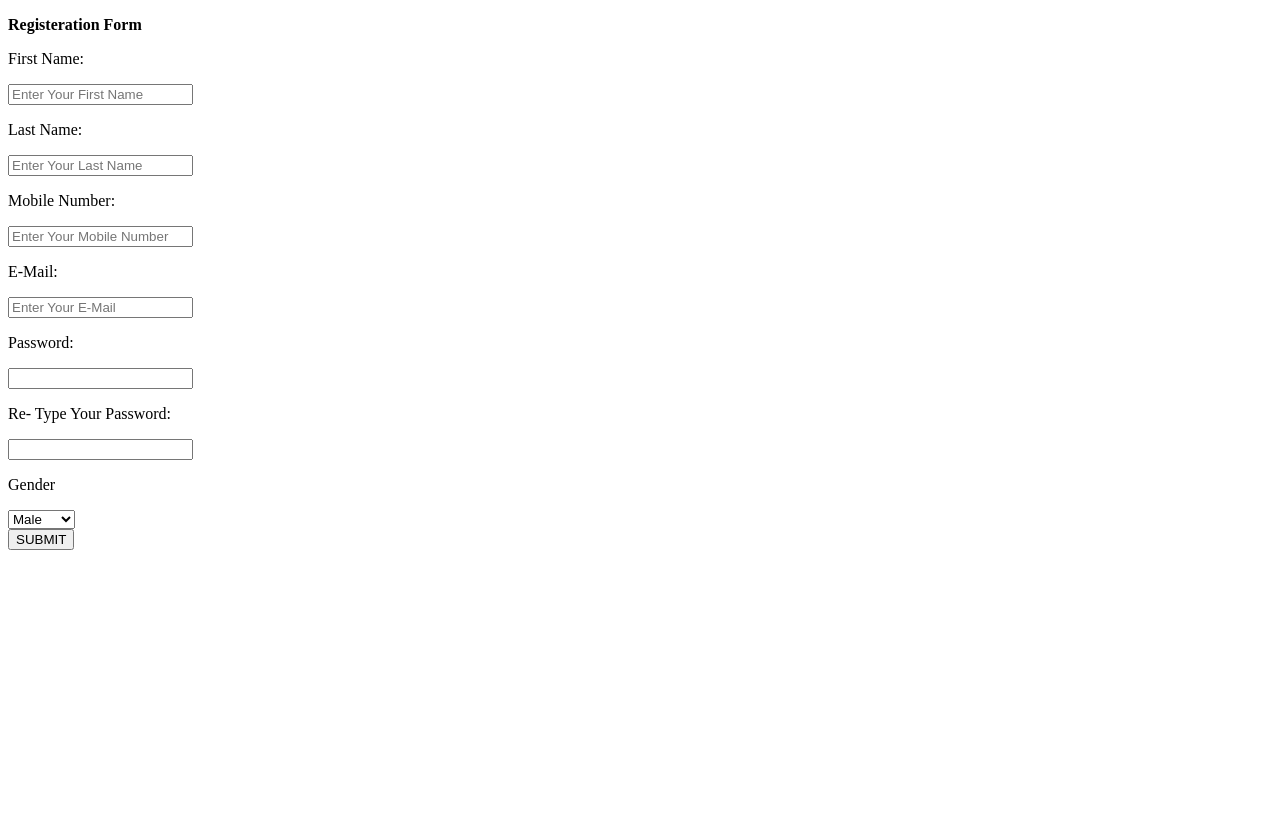
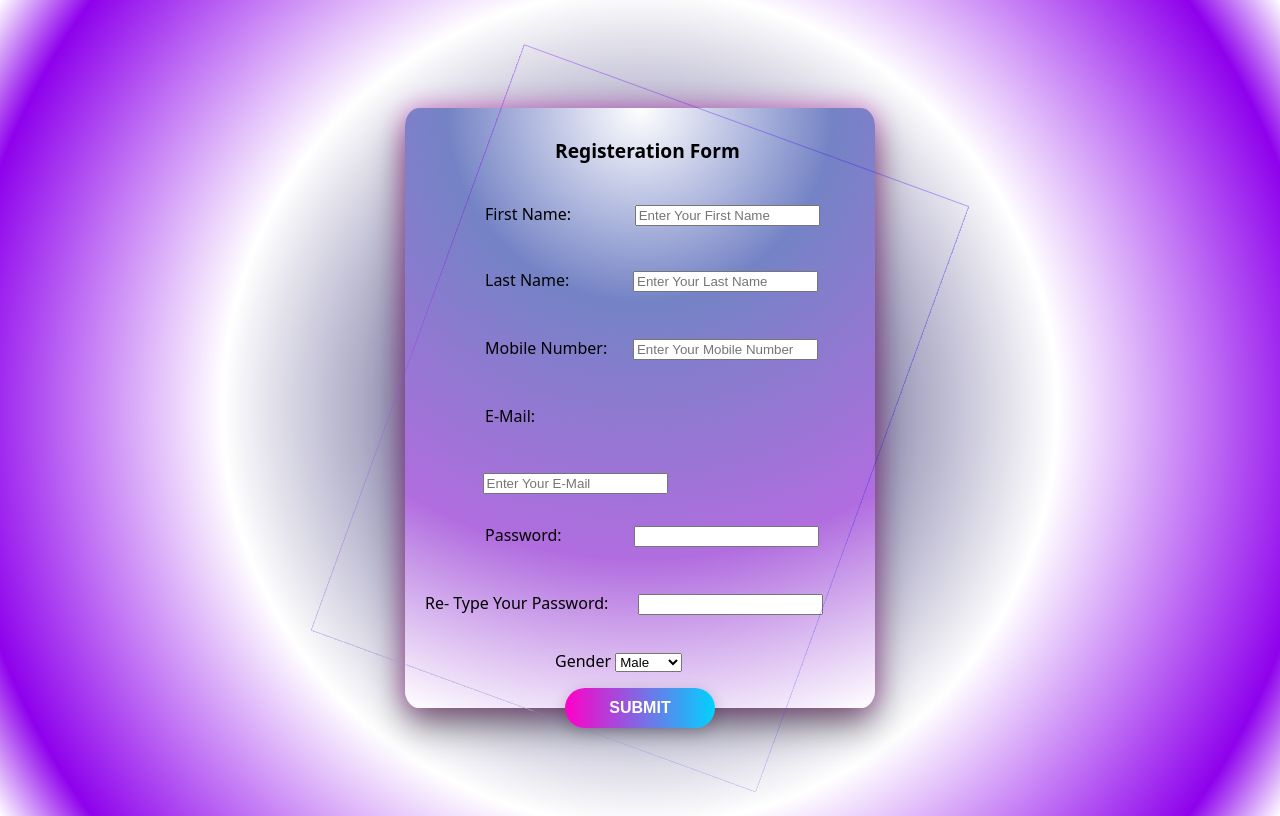
Before and after one commit to Kiranshivakumar21/Registration-Form, a plain HTML site: page index.html in a window 1280 px wide. Drawn offline with Linux system fonts and the light colour scheme.

Commit message:
Registration-Form_2

```diff
--- a/index.html
+++ b/index.html
@@ -8,7 +8,7 @@
     <title>Document</title>
 
 </head>
-<link rel="stylesheet" href="./form.css">
+<link rel="stylesheet" href="./style.css">
 <body>
 
     <form action="">
```
